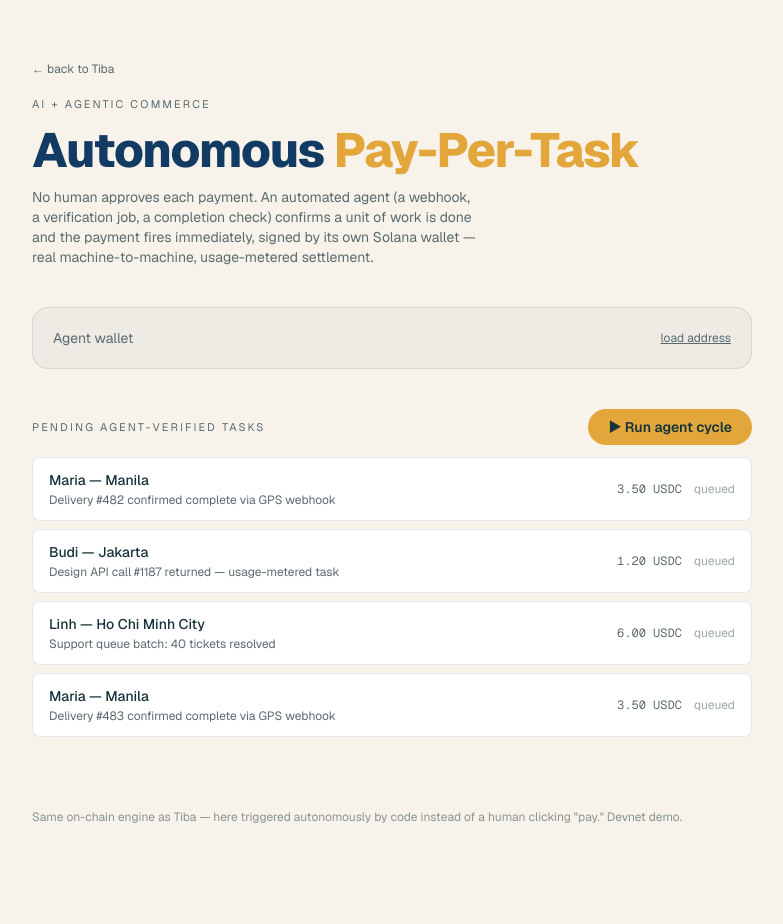
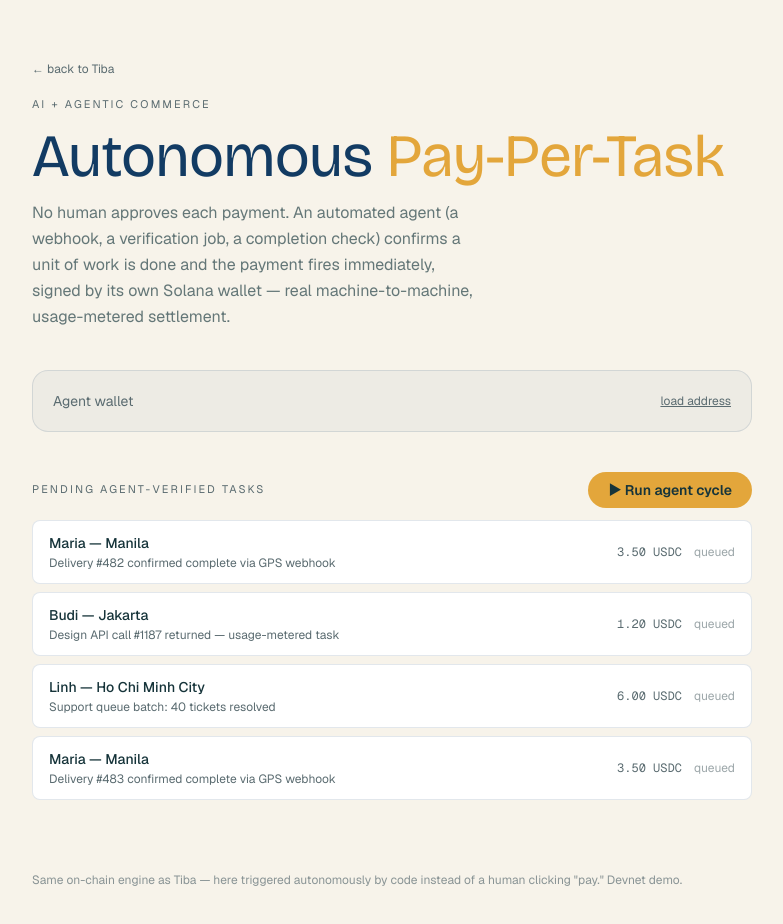
Before and after one commit to kroevasuperadmin/sea-payroll, a Next.js app: page /app/agent in a window 1280 px wide. Shown: the top 924 px of the page, without its empty margins (248-1031 px from the left). Before the commit the page ends 881 px from the top, so only its background shows below. Built offline with nearby package versions, Linux system fonts and the light colour scheme; what @solana/wallet-adapter-react, @solana/wallet-adapter-react-ui, @solana/web3.js would draw is missing.

Commit message:
Apply editorial typography consistently to /app and /app/agent (was only on homepage)

```diff
--- a/src/app/app/agent/page.tsx
+++ b/src/app/app/agent/page.tsx
@@ -109,10 +109,10 @@ export default function AgentDemo() {
         <p className="text-[11px] tracking-[0.2em] uppercase text-[#5A6B70] mt-4 mb-3">
           AI + Agentic Commerce
         </p>
-        <h1 className="text-4xl sm:text-5xl font-extrabold tracking-tight leading-[1.05] text-[#123B63]">
+        <h1 className="font-[family-name:var(--font-editorial)] font-normal text-5xl sm:text-6xl leading-[1.05] text-[#123B63]">
           Autonomous <span className="text-[#E3A63B]">Pay-Per-Task</span>
         </h1>
-        <p className="text-sm text-[#5A6B70] mt-3 max-w-md">
+        <p className="text-base text-[#16343A]/65 mt-3 max-w-md leading-relaxed">
           No human approves each payment. An automated agent (a webhook, a
           verification job, a completion check) confirms a unit of work is
           done and the payment fires immediately, signed by its own Solana
--- a/src/app/app/page.tsx
+++ b/src/app/app/page.tsx
@@ -155,10 +155,10 @@ export default function Home() {
           <p className="text-[11px] tracking-[0.2em] uppercase text-[#5A6B70] mb-3">
             Solana Lab · DevLeague 2026
           </p>
-          <h1 className="text-4xl sm:text-5xl font-extrabold tracking-tight leading-[1.05] text-[#123B63]">
+          <h1 className="font-[family-name:var(--font-editorial)] font-normal text-5xl sm:text-6xl leading-[1.05] text-[#123B63]">
             Tiba
           </h1>
-          <p className="text-sm text-[#5A6B70] mt-3 max-w-sm">
+          <p className="text-base text-[#16343A]/65 mt-3 max-w-sm leading-relaxed">
             SEA Payroll, built on Tiba — pay your Southeast Asian gig workers
             in USDC, one click, one atomic Solana transaction, instantly
             verifiable.
```
